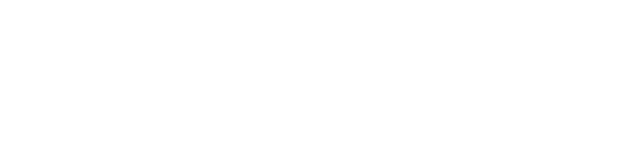
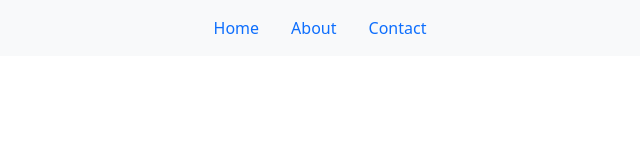
Before and after one commit to Javivy/bootstrap-practice, a website: page index.html in a window 1280 px wide. Shown: the whole page, without its empty margins (320-960 px from the left). Drawn offline with nearby package versions, Linux system fonts and the light colour scheme.

Commit message:
Feature 1 - Add navbar with Bootstrap

```diff
--- a/index.html
+++ b/index.html
@@ -14,6 +14,21 @@
   <body>
     <!-- NAVBAR -->
 
+    <header>
+      <nav class="navbar navbar-expand-md justify-content-center bg-light">
+        <ul class="navbar-nav">
+          <li class="nav-item px-2">
+            <a href="#" class="nav-link">Home</a>
+          </li>
+          <li class="nav-item px-2">
+            <a href="#" class="nav-link">About</a>
+          </li>
+          <li class="nav-item px-2">
+            <a href="#" class="nav-link">Contact</a>
+          </li>
+        </ul>
+      </nav>
+    </header>
 
     <script
       src="https://cdn.jsdelivr.net/npm/bootstrap@5.0.2/dist/js/bootstrap.bundle.min.js"
```
